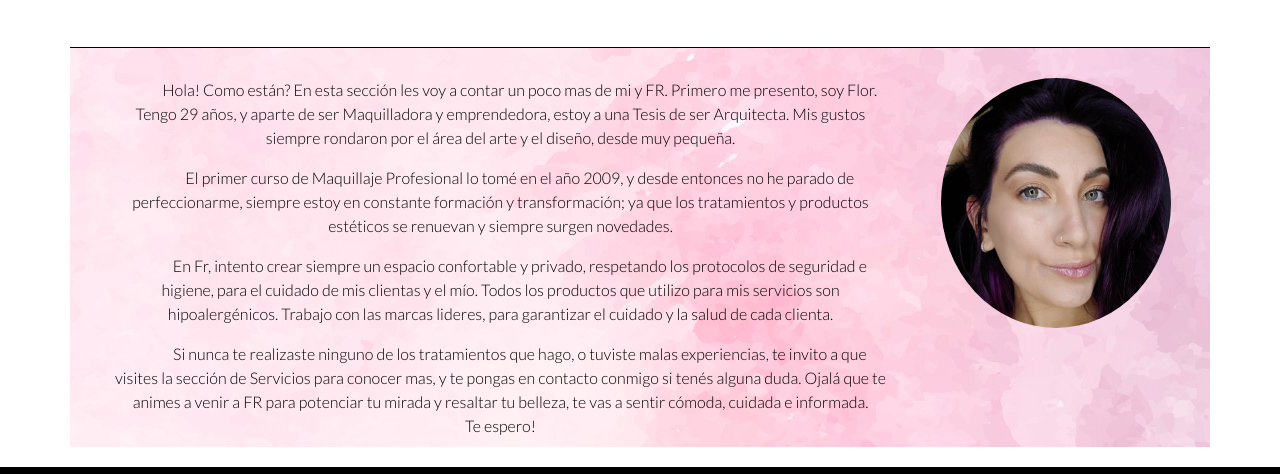
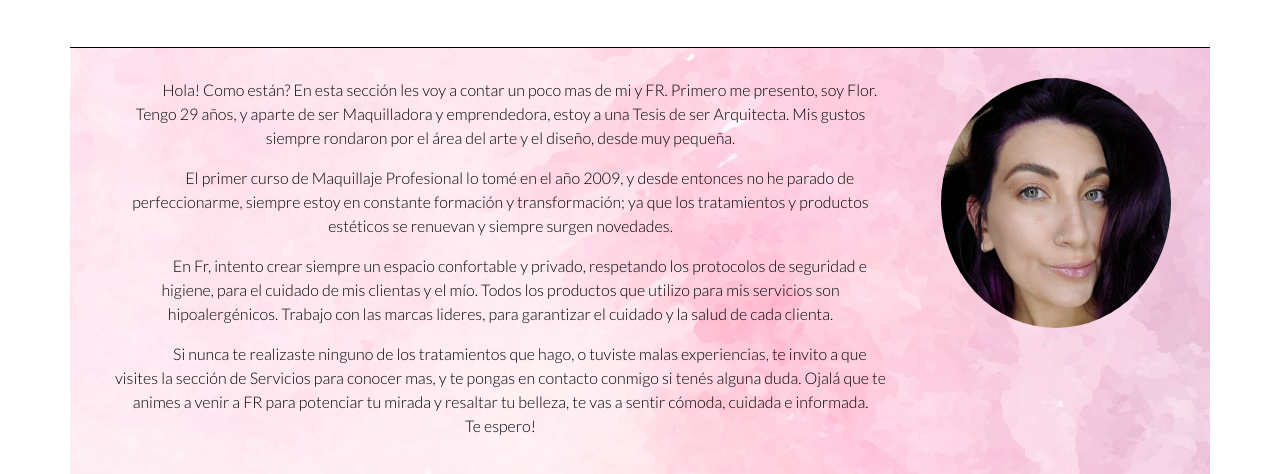
Before and after one commit to milicorre/fr-proyecto, a website: page index.html in a window 1280 px wide. Shown: the part 1947-2421 px from the top of the page. Drawn offline with nearby package versions, Linux system fonts and the light colour scheme.

Commit message:
segundo-commit

```diff
--- a/css/style.css
+++ b/css/style.css
@@ -133,11 +133,11 @@ h1 {
 }
 
 .secSobrefr-contenedor {
-  background-image: url(../Imagenes/fondoRosa.jpg);
+  background-image: url(../Imagenes/fondoRosa.jpg) !important;
   padding-bottom: 20px;
   padding-top: 30px;
   border-top: solid 0.5px #000;
-  height: 400px;
+  min-height: 450px;
 }
 .secSobrefr-contenedor p {
   color: #000;
```
